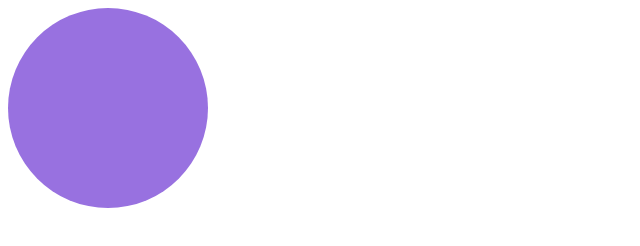
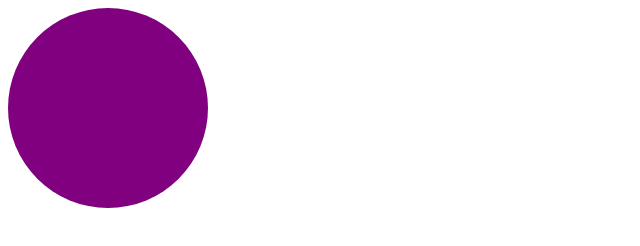
Before and after one commit to KornelDylski/clock-project, a website: page index.html in a window 1280 px wide. Shown: the whole page, without its empty margins (0-640 px from the left). Drawn offline with Linux system fonts and the light colour scheme.

Commit message:
Modified index.html and style.css

```diff
--- a/index.html
+++ b/index.html
@@ -1,15 +1,27 @@
 <!DOCTYPE html>
 <html lang="pl">
-<head>
+    <head>
+    <meta charset="utf-8"/>
+    <meta http-equiv="X-UA-Compatible" content="IE=edge,chrome=1"/>
+    <meta name="descritpion" content="Analog clock"/>
+    <meta name="keywords" content="clock, analog"/>
+
+    <title>Analog clock</title>
+
     <link rel="stylesheet" href="style.css" type="text/css">
 </head>
 <body>
-<div id="clock"></div>
-<div class="circle">
-    <div class="hours"></div>
-    <div class="minutes"></div>
-    <div class="seconds"></div>
-</div>
+    <div id="clock">
+        <div class="hours-container">
+          <div class="hours"></div>
+        </div>
+        <div class="minutes-container">
+          <div class="minutes"></div>
+        </div>
+        <div class="seconds-container">
+          <div class="seconds"></div>
+        </div>
+    </div>
 </body>
 
 </html>
--- a/style.css
+++ b/style.css
@@ -1,6 +1,12 @@
-.circle {
-    width:200px;
+.body {
+    background-color: black;
+}
+#clock {
+    background: purple;
+    border-radius: 50%;
+    width: 200px;
     height: 200px;
-    border-radius: 50%;
-    background-color: hsl(261, 64%, 66%);
-  }
+    display: flex;
+    justify-content: center;
+    align-items: center;
+}
```
